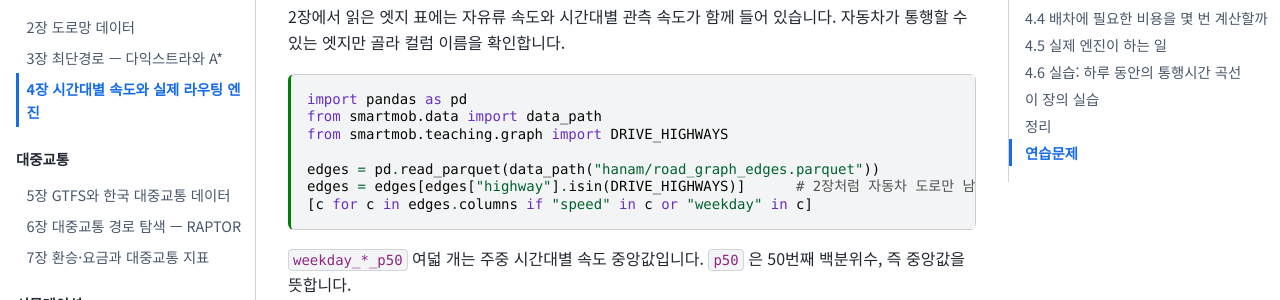
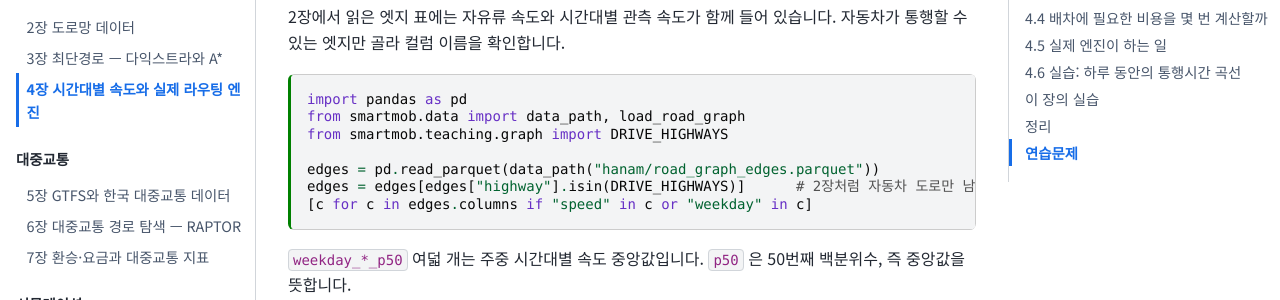
Before and after one commit to jihoyeo/mobility-simulation-book, a Jupyter Book: the page built from ko/ch04_speeds_engine.md, in a window 1280 px wide and 900 px high, scrolled down 356 px. Shown: the part 152-452 px from the top of the window. Built offline with Jupyter Book 1.0.4 settings and Sphinx 7.4.7 and the Sphinx Book theme 1.1.4, drawn with Linux system fonts in a browser that asks for light colours.

Commit message:
4장 본문 빌드에 필요한 load_road_graph import 추가

````diff
--- a/ko/ch04_speeds_engine.md
+++ b/ko/ch04_speeds_engine.md
@@ -31,7 +31,7 @@ kernelspec:
 
 ```{code-cell} python
 import pandas as pd
-from smartmob.data import data_path
+from smartmob.data import data_path, load_road_graph
 from smartmob.teaching.graph import DRIVE_HIGHWAYS
 
 edges = pd.read_parquet(data_path("hanam/road_graph_edges.parquet"))
````
